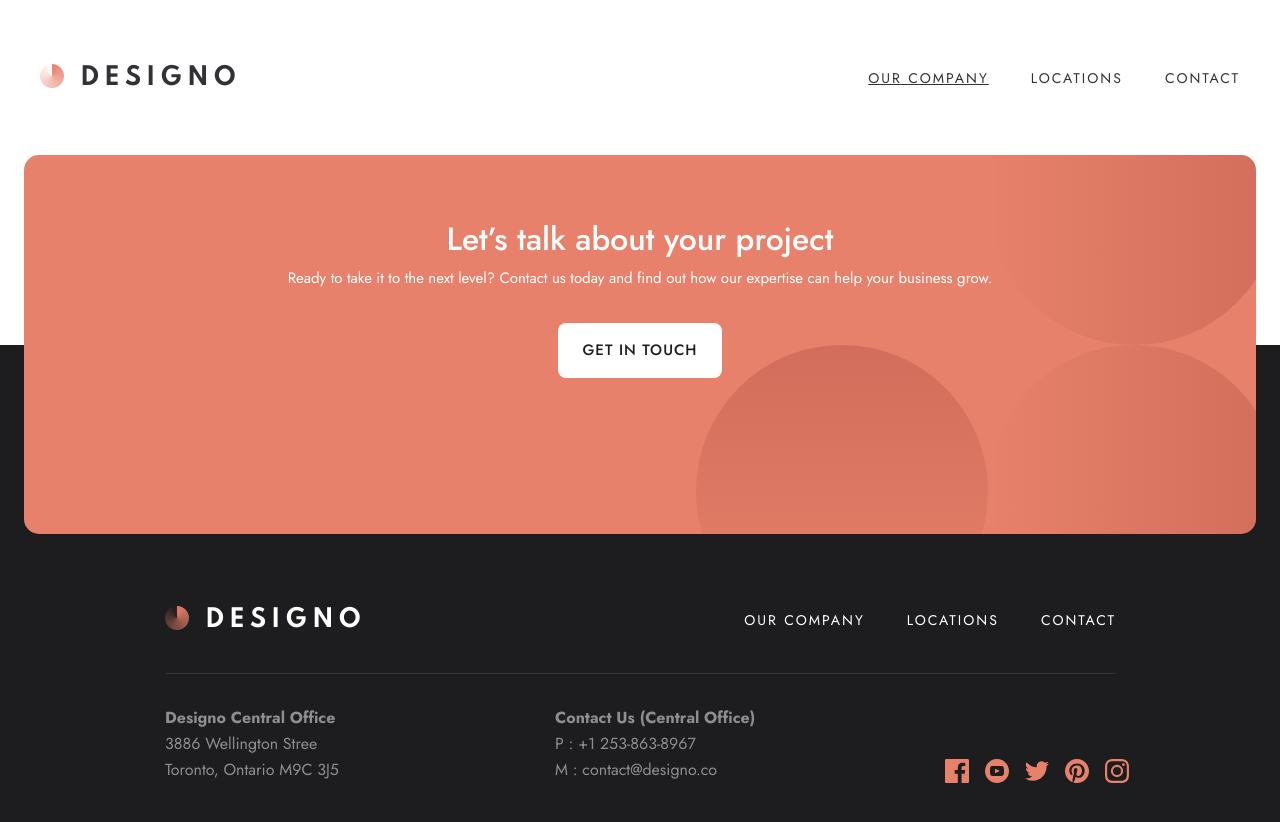
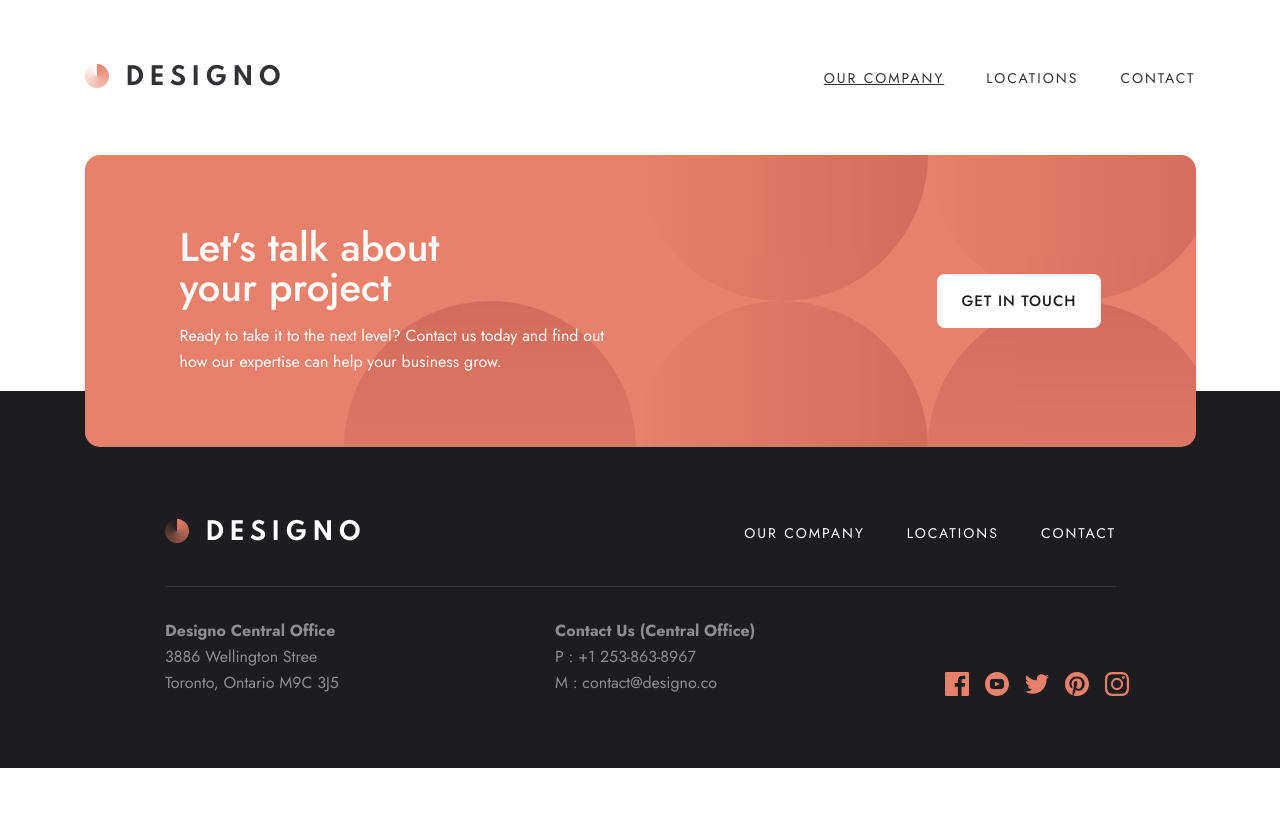
Before and after one commit to AbroShahzeb/designo-website, a React (Vite) app: page /company in a window 1280 px wide. Shown: the top 822 px of the page. After the commit the page ends 800 px from the top, so only its background shows below. Built offline with nearby package versions, Linux system fonts and the light colour scheme.

Commit message:
Created CTA section for all screen sizes

```diff
--- /dev/null
+++ b/src/layout/components/cta/components/backgroundPattern/index.jsx
@@ -0,0 +1,12 @@
+export const BackgroundPattern = () => {
+  return (
+    <div className="absolute z-10 -right-6 top-1/2 -translate-y-1/2 grid grid-cols-[292px_292px] grid-rows-[292px_292px] md:grid-cols-[292px_292px_292px] opacity-[0.3089]">
+      <div className="size-[292px] bg-circle-pattern rounded-full shrink-0  col-start-2 col-end-3 row-start-1 row-end-2"></div>
+      <div className="size-[292px] bg-circle-pattern rounded-full shrink-0  col-start-2 col-end-3 row-start-2 row-end-3 md:col-start-3 md:row-start-1"></div>
+      <div className="size-[292px] bg-circle-pattern rounded-full shrink-0  col-start-1 col-end-2 row-start-2 row-end-3 -rotate-90 md:col-start-1"></div>
+
+      <div className="size-[292px] bg-circle-pattern rounded-full shrink-0  col-start-2 col-end-3 row-start-2 row-end-3 hidden md:block md:col-start-2"></div>
+      <div className="size-[292px] bg-circle-pattern rounded-full shrink-0  col-start-1 col-end-2 row-start-2 row-end-3 -rotate-90 hidden md:block md:col-start-3 md:col-end-4"></div>
+    </div>
+  );
+};
--- /dev/null
+++ b/src/layout/components/cta/components/index.js
@@ -0,0 +1,3 @@
+import { BackgroundPattern } from "./backgroundPattern";
+
+export { BackgroundPattern };
--- a/src/layout/components/cta/index.jsx
+++ b/src/layout/components/cta/index.jsx
@@ -1,27 +1,24 @@
 import { Button } from "../../../generalComponents";
 import bgThreeCirclePattern from "../../../assets/shared/desktop/bg-pattern-three-circles.svg";
+import { BackgroundPattern } from "./components";
 
 export const CTA = () => {
   return (
-    <div className="px-6 bg-cta-gradient-mobile">
-      <div className="bg-primary-peach px-6 py-16 rounded-[15px] min-h-[379px] relative overflow-hidden">
-        <div className="absolute z-10 -right-6 top-1/2 -translate-y-1/2 grid grid-cols-[292px_292px] grid-rows-[292px_292px] ">
-          <div className="size-[292px] bg-circle-pattern rounded-full shrink-0 opacity-[0.3089] col-start-2 col-end-3 row-start-1 row-end-2"></div>
-          <div className="size-[292px] bg-circle-pattern rounded-full shrink-0 opacity-[0.3089] col-start-2 col-end-3 row-start-2 row-end-3"></div>
-          <div className="size-[292px] bg-circle-pattern rounded-full shrink-0 opacity-[0.3089] col-start-1 col-end-2 row-start-2 row-end-3 -rotate-90"></div>
-        </div>
+    <div className="px-6 bg-cta-gradient-mobile md:bg-cta-gradient-tablet xl:bg-cta-gradient-desktop md:px-[39px]">
+      <div className="bg-primary-peach px-6 py-16 rounded-[15px] min-h-[379px] md:min-h-[350px] xl:min-h-[292px] relative overflow-hidden md:py-[57px] md:pl-[58px] md:pr-[59px] xl:px-[95px] xl:py-[72px] flex justify-center xl:justify-normal xl:max-w-[1111px] xl:mx-auto">
+        <BackgroundPattern />
 
-        <div className="relative z-20">
-          <div className="text-primary-white text-center ">
-            <h2 className="text-[32px] leading-[41px] font-medium">
+        <div className="relative z-20 flex flex-col items-center xl:flex-row xl:justify-between xl:self-stretch xl:w-full">
+          <div className="text-primary-white text-center flex flex-col items-center xl:text-left xl:items-start">
+            <h2 className="text-[32px] leading-[41px] md:text-[40px] md:leading-[40px] md:h-[98px] md:max-w-[335px] font-medium xl:h-[96px]">
               Let’s talk about your project
             </h2>
-            <p className="mt-1.5 text-[15px] leading-[25px] ">
+            <p className="mt-1.5 text-[15px] leading-[25px] xl:text-base md:w-[65ch] md:mt-0 xl:w-[450px]">
               Ready to take it to the next level? Contact us today and find out
               how our expertise can help your business grow.
             </p>
           </div>
-          <div className="mt-8 flex justify-center">
+          <div className="mt-8 flex justify-center xl:mt-0">
             <Button label="Get in touch" variant="secondary" />
           </div>
         </div>
--- a/src/layout/components/footer/index.jsx
+++ b/src/layout/components/footer/index.jsx
@@ -3,6 +3,7 @@ import { Contact, Links, Location, Logo, Socials } from "./components";
 export const Footer = () => {
   return (
     <footer className="bg-primary-black px-6 py-16 flex flex-col items-center gap-10 md:px-[39px] md:py-20 md:gap-0 xl:py-[72px] xl:pl-[165px] xl:pr-[164px]">
+      <div className="xl:max-w-[1111px] w-full">
         {/* Upper Section/Left Section */}
         <div className="flex flex-col items-center text-center self-stretch md:flex-row md:justify-between">
           <Logo />
@@ -22,6 +23,7 @@ export const Footer = () => {
           </div>
           <Socials />
         </div>
+      </div>
     </footer>
   );
 };
--- a/src/layout/components/navbar/index.jsx
+++ b/src/layout/components/navbar/index.jsx
@@ -4,7 +4,7 @@ import iconHamburger from "../../../assets/shared/mobile/icon-hamburger.svg";
 
 export const Navbar = () => {
   return (
-    <nav className="bg-primary-white px-6 pb-[34px] pt-[35px] flex items-center gap-2 justify-between md:px-10 md:py-16">
+    <nav className="bg-primary-white px-6 pb-[34px] pt-[35px] flex items-center gap-2 justify-between md:px-10 md:py-16 xl:max-w-[1111px] xl:mx-auto xl:px-0">
       {/* Logo */}
       <div>
         <img src={logoDark} alt="Designo Logo" className="h-[27px]" />
--- a/tailwind.config.js
+++ b/tailwind.config.js
@@ -18,6 +18,10 @@ export default {
       backgroundImage: {
         "cta-gradient-mobile":
           "linear-gradient(to top, #1D1C1E 189px, transparent 189px)",
+        "cta-gradient-tablet":
+          "linear-gradient(to top, #1D1C1E 89px, transparent 89px)",
+        "cta-gradient-desktop":
+          "linear-gradient(to top, #1D1C1E 56px, transparent 56px)",
         "circle-pattern":
           "linear-gradient(90deg, rgba(93, 2, 2, 0.00) 0%, rgba(93, 2, 2, 0.50) 100%)",
       },
```
Lines whose indentation alone changed are shown as unchanged.
